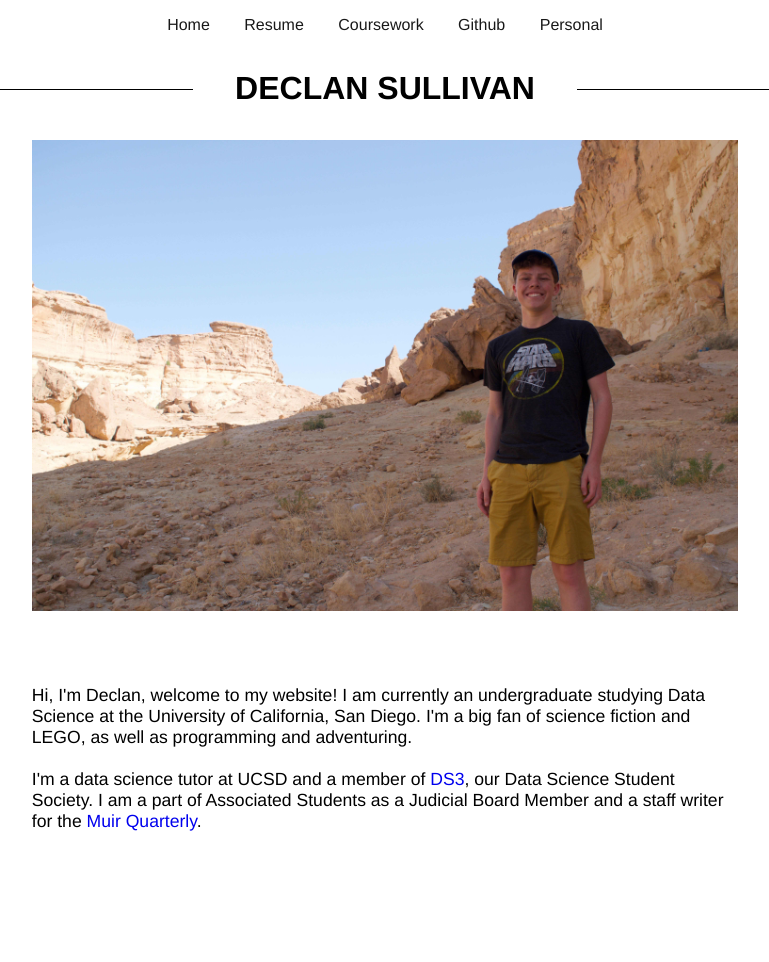
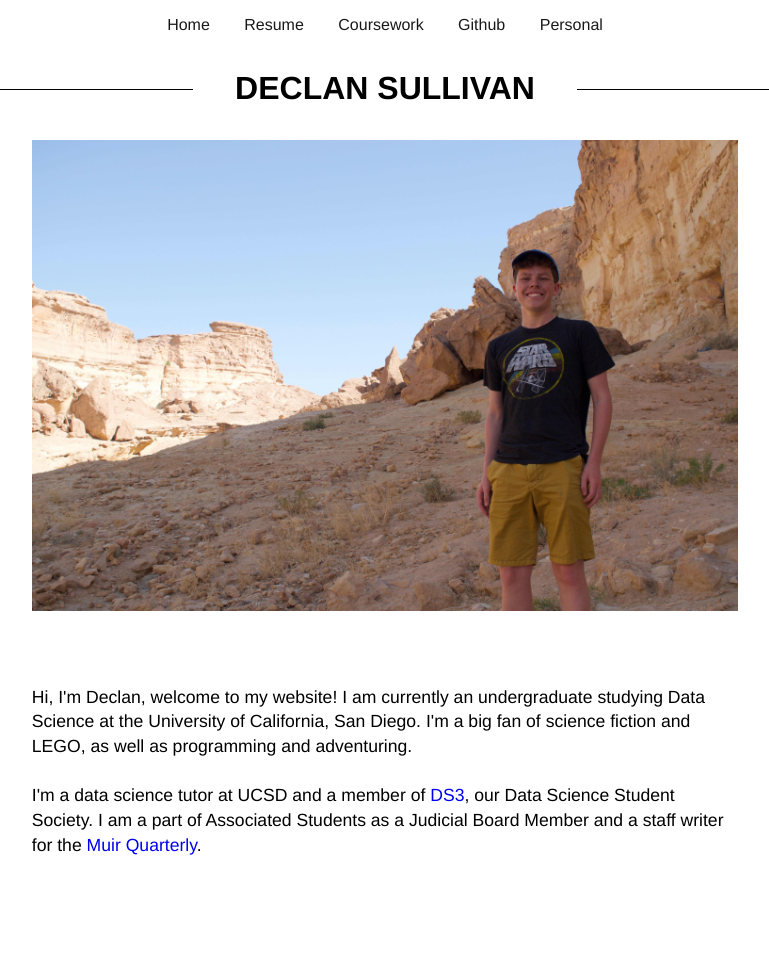
Before and after one commit to declansullivan/static-html-site, a Jekyll site: the page built from index.html, in a window 1280 px wide. Shown: the whole page, without its empty margins (255-1024 px from the left). Built offline with Jekyll 4.4.1, drawn with Linux system fonts in a browser that asks for light colours; before the commit the page ends 937 px from its top, so only the background shows below that.

Commit message:
Update main.css

```diff
--- a/css/main.css
+++ b/css/main.css
@@ -64,6 +64,7 @@ body {
   top: -30px;
   text-align: left;
   font-size: 110%;
+  line-height: 140%;
 }
 
 .about a {
```
